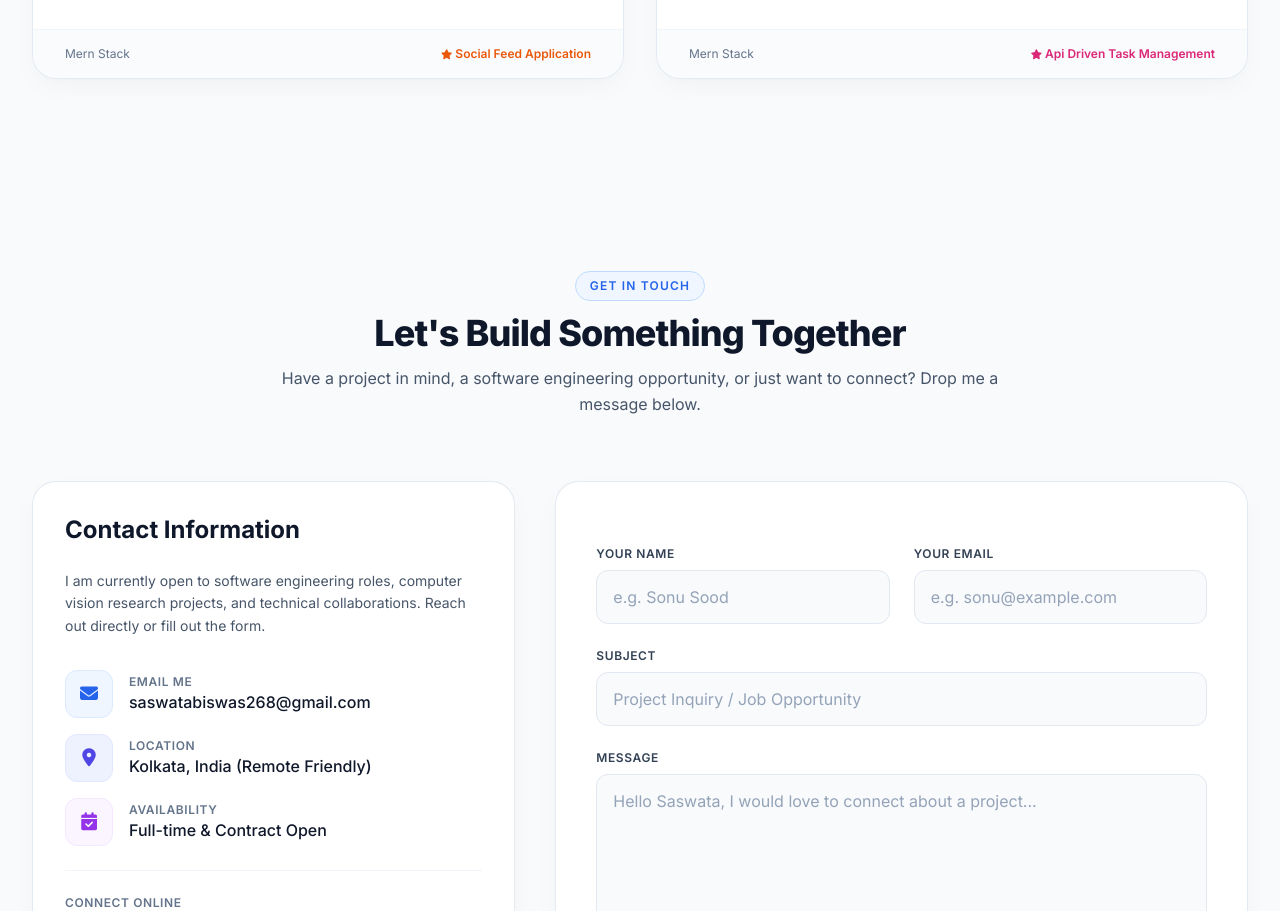
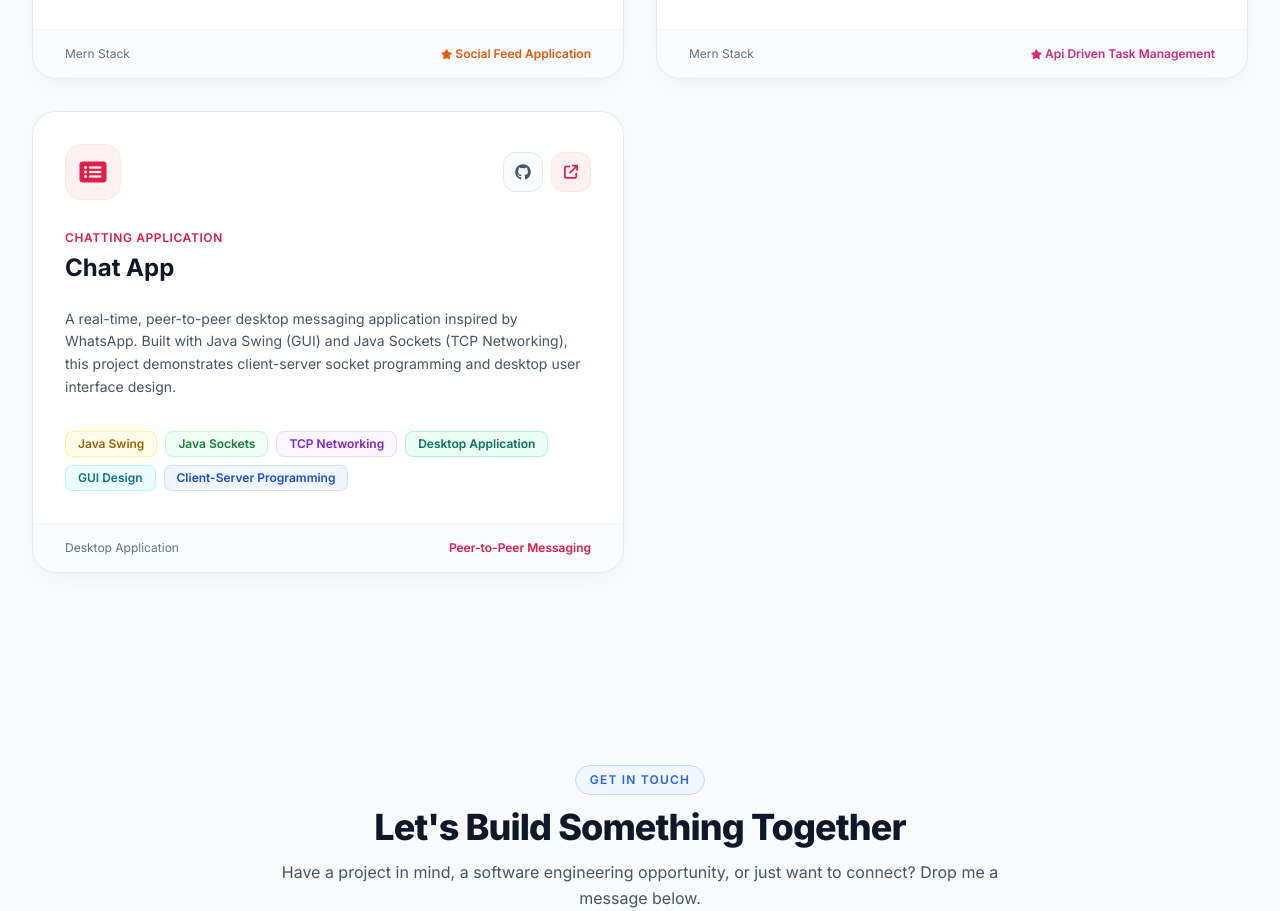
Before and after one commit to SaswataNX05/my-portfolio, a plain HTML site: page index.html in a window 1280 px wide. Shown: the part 6799-7710 px from the top of the page. Drawn offline with nearby package versions, Linux system fonts and the light colour scheme.

Commit message:
adding new project card

```diff
--- a/index.html
+++ b/index.html
@@ -1101,6 +1101,54 @@
                     </div>
                 </div>
 
+                 <!-- Project 10: Chat Application -->
+                <div class="project-card bg-white dark:bg-slate-900 rounded-3xl overflow-hidden group flex flex-col justify-between border border-slate-200/90 dark:border-slate-800 shadow-card hover:border-rose-400 dark:hover:border-rose-500 hover:shadow-card-hover hover:-translate-y-1" data-category="desktop">
+                    <div class="p-8 space-y-6">
+                        <div class="flex items-center justify-between">
+                            <div class="w-14 h-14 rounded-2xl bg-rose-50 dark:bg-rose-950/60 border border-rose-100 dark:border-rose-800 flex items-center justify-center text-rose-600 dark:text-rose-400 text-2xl group-hover:scale-110 transition-transform">
+                                <i class="fa-solid fa-list-alt"></i>
+                            </div>
+                            <div class="flex items-center space-x-2">
+                                <a href="https://github.com/SaswataNX05" target="_blank" rel="noopener noreferrer" title="Saswata GitHub" class="w-10 h-10 rounded-xl bg-slate-50 dark:bg-slate-800 border border-slate-200 dark:border-slate-700 flex items-center justify-center text-slate-600 dark:text-slate-300 hover:text-rose-600 dark:hover:text-rose-400 hover:border-rose-300 transition-all">
+                                    <i class="fa-brands fa-github text-base"></i>
+                                </a>
+                                <a href="https://github.com/SaswataNX05/chatting_application" target="_blank" rel="noopener noreferrer" title="View Source Code" class="w-10 h-10 rounded-xl bg-rose-50 dark:bg-rose-950/60 border border-rose-100 dark:border-rose-800 flex items-center justify-center text-rose-600 dark:text-rose-400 hover:bg-rose-600 hover:text-white transition-all">
+                                    <i class="fa-solid fa-arrow-up-right-from-square text-sm"></i>
+                                </a>
+                            </div>
+                        </div>
+
+                        <div>
+                            <span class="text-xs font-semibold uppercase tracking-wider text-rose-600 dark:text-rose-400">Chatting Application</span>
+                            <h3 class="text-2xl font-bold text-slate-900 dark:text-white group-hover:text-rose-600 dark:group-hover:text-rose-400 transition-colors mt-1">
+                                Chat App
+                            </h3>
+                        </div>
+
+                        <p class="text-slate-600 dark:text-slate-300 text-sm leading-relaxed font-normal">
+                            A real-time, peer-to-peer desktop messaging application inspired by WhatsApp. Built with Java Swing (GUI) and Java Sockets (TCP Networking), this project demonstrates client-server socket programming and desktop user interface design.
+                        </p>
+
+                        <!-- Tech Tags -->
+                        <div class="flex flex-wrap gap-2 pt-2">
+                            <span class="px-3 py-1 rounded-lg bg-yellow-50 dark:bg-yellow-950/60 text-yellow-700 dark:text-yellow-300 text-xs font-semibold border border-yellow-200/80 dark:border-yellow-800">Java Swing</span>
+                            <span class="px-3 py-1 rounded-lg bg-green-50 dark:bg-green-950/60 text-green-700 dark:text-green-300 text-xs font-semibold border border-green-200/80 dark:border-green-800">Java Sockets</span>
+                            <span class="px-3 py-1 rounded-lg bg-purple-50 dark:bg-purple-950/60 text-purple-700 dark:text-purple-300 text-xs font-semibold border border-purple-200/80 dark:border-purple-800">TCP Networking</span>
+                            <span class="px-3 py-1 rounded-lg bg-emerald-50 dark:bg-emerald-950/60 text-emerald-700 dark:text-emerald-300 text-xs font-semibold border border-emerald-200/80 dark:border-emerald-800">Desktop Application</span>
+                            <span class="px-3 py-1 rounded-lg bg-cyan-50 dark:bg-cyan-950/60 text-cyan-700 dark:text-cyan-300 text-xs font-semibold border border-cyan-200/80 dark:border-cyan-800">GUI Design</span>
+                            <span class="px-3 py-1 rounded-lg bg-blue-50 dark:bg-blue-950/60 text-blue-700 dark:text-blue-300 text-xs font-semibold border border-blue-200/80 dark:border-blue-800">Client-Server Programming</span>
+                        </div>
+                    </div>
+
+                    <div class="px-8 py-4 bg-slate-50/80 dark:bg-slate-800/60 border-t border-slate-100 dark:border-slate-800 flex items-center justify-between text-xs text-slate-500 dark:text-slate-400">
+                        <span>Desktop Application</span>
+
+                        <span class="text-rose-600 dark:text-rose-400 font-semibold">
+                            Peer-to-Peer Messaging
+                        </span>
+                    </div>
+                </div>
+
             </div>
         </section>
 
```
